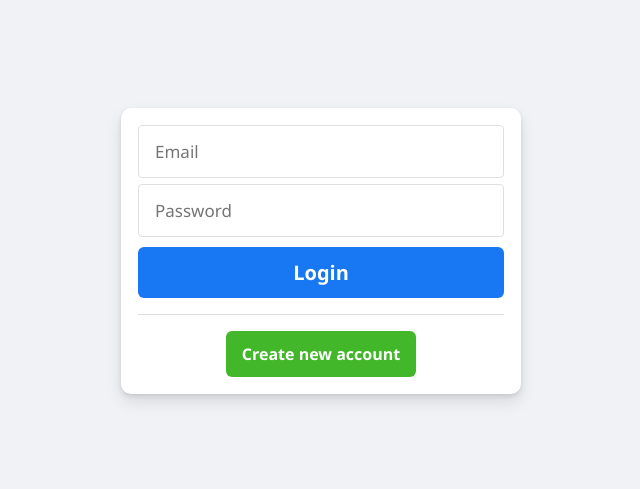
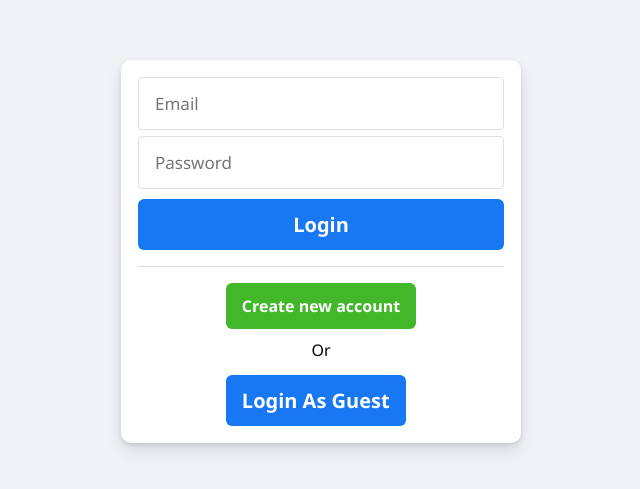
Before and after one commit to AbhishekTimalsina/facebook-clone, a React (Create React App) app: page /facebook-clone/login in a window 1280 px wide. Shown: the part 149-638 px from the top of the page, without its empty margins (319-959 px from the left). Built offline with nearby package versions, Linux system fonts and the light colour scheme; no server answers.

Commit message:
Added guest login

```diff
--- a/src/pages/authenticaton/Auth.css
+++ b/src/pages/authenticaton/Auth.css
@@ -90,6 +90,12 @@
   color: white;
   text-decoration: none;
 }
+.bi-line {
+  display: block;
+  font-size: 16px;
+  text-align: center;
+  margin: 10px 0px;
+}
 
 .auth-error {
   font-size: 16px;
--- a/src/pages/authenticaton/login.js
+++ b/src/pages/authenticaton/login.js
@@ -36,6 +36,23 @@ export const Login = () => {
     });
   }
 
+  async function handleGuestLogin() {
+    let guestCredential = {
+      email: "guest@gmail.com",
+      password: "123456",
+    };
+    try {
+      setRequesting(true);
+      await Login(guestCredential.email, guestCredential.password);
+      setRequesting(false);
+      navigate("/");
+    } catch (e) {
+      console.error(e);
+      setError(e.code);
+      setRequesting(false);
+    }
+  }
+
   return (
     <section className="section-auth">
       <div className="auth-form_container">
@@ -68,6 +85,15 @@ export const Login = () => {
           <Link className="hello" to="/Signup">
             Create new account
           </Link>
+          <div>
+            <span className="bi-line">Or</span>
+            <button
+              className={`auth-btn ${requesting ? "disabled" : ""}`}
+              onClick={handleGuestLogin}
+            >
+              Login As Guest
+            </button>
+          </div>
         </div>
       </div>
     </section>
```
